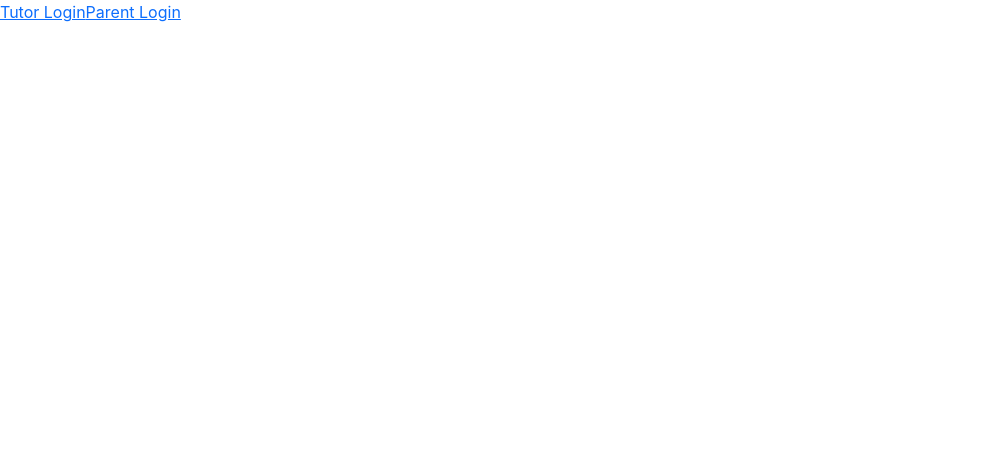
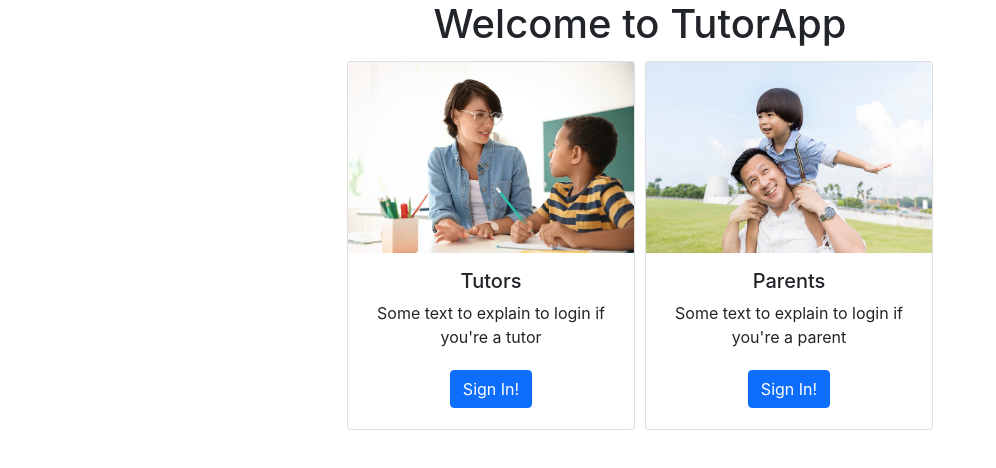
Before and after one commit to naiianable/myTutorApp, a React (Create React App) app in the folder client/: page / in a window 1280 px wide. Shown: the top 468 px of the page, without its empty margins (0-996 px from the left). Built offline with nearby package versions, Linux system fonts and the light colour scheme.

Commit message:
tutors/parents links on homepage

```diff
--- a/client/public/index.html
+++ b/client/public/index.html
@@ -9,7 +9,6 @@
       name="description"
       content="Web site created using create-react-app"
     />
-    <link rel="apple-touch-icon" href="%PUBLIC_URL%/logo192.png" />
 
     <link rel="manifest" href="%PUBLIC_URL%/manifest.json" />
     <!-- CSS only -->
--- a/client/src/App.js
+++ b/client/src/App.js
@@ -10,14 +10,19 @@ import ParentLogin from "./components/Pages/ParentLogin";
 import TutorLogin from "./components/Pages/TutorLogin";
 
 function App() {
+
   return (
+
     <div >
 
       <Router>
 
+        <Switch>
+
+          <Route exact path="/">
             <Main />
+          </Route>
 
-      <Switch>
           <Route path="/tutorLogin">
             <TutorLogin />
           </Route>
@@ -29,6 +34,7 @@ function App() {
 
       </Router>
     </div>
+
   );
 }
 
--- a/client/src/components/NavBar/NavBar.js
+++ b/client/src/components/NavBar/NavBar.js
@@ -1,5 +1,5 @@
 import React from 'react'
-import { Link } from "react-router-dom";
+// import { Link } from "react-router-dom";
 
 const Navbar = () => {
     return (
--- a/client/src/components/Pages/Main.js
+++ b/client/src/components/Pages/Main.js
@@ -1,15 +1,98 @@
 import React from 'react'
+import tutorImage from '../../images/tutorImage.jpeg';
+import parentImage from '../../images/parentImage.jpeg';
+import './main.css';
 
 const Main = () => {
+
+    // const [loginOptions, setLoginOptions] = useState(true)
+
+    // let mainDisplay;
+
+    // let displayOptions = (e) => {
+    //     e.preventDefault();
+    //     setLoginOptions(false);
+
+    // }
+    // // console.log("this is the click option", loginOptions)
+
+    // if(loginOptions === true) {
+    //     mainDisplay =
+
+    // } else {
+    //     return
+    // }
     return (
-        <div>
-            <a href="/tutorLogin">
-                Tutor Login
-            </a>
+        <div className="text-center">
+            <div>
+                <h1>Welcome to TutorApp</h1>
+            </div>
 
-            <a href="/parentLogin">
-                Parent Login
-            </a>
+            {/* <div className="border w-25 rounded">
+                <div>
+                    <a className="btn btn-light" href="/tutorLogin">
+                    Tutor Login
+                    </a>
+                </div>
+
+
+            </div>
+
+            <div className="border w-25 rounded">
+                <div>
+                    <a className="btn btn-light" href="/parentLogin">
+                    Parent Login
+                    </a>
+                </div>
+            </div> */}
+
+            <div className="col d-flex justify-content-center">
+
+            <div className="card" style={{width: "18rem", margin: "5px"}}>
+                <img className="card-img-top" src={tutorImage} alt="tutorImg" />
+                    <div className="card-body">
+                        <h5 className="card-title">Tutors</h5>
+                        <p className="card-text">Some text to explain to login if you're a tutor</p>
+                        <a href="/tutorLogin" className="btn btn-primary">Sign In!</a>
+                    </div>
+            </div>
+
+            <div className="card" style={{width: "18rem", margin: "5px"}}>
+                <img className="card-img-top" src={parentImage} alt="parentImg" />
+                    <div className="card-body">
+                        <h5 className="card-title">Parents</h5>
+                        <p className="card-text">Some text to explain to login if you're a parent</p>
+                        <a href="/parentLogin" className="btn btn-primary">Sign In!</a>
+                    </div>
+            </div>
+
+                {/* <div className="col-sm-6 col-md-4 img-thumbnail">
+                    <div className="thumbnail">
+                        <img src={tutorImage} alt="tutorImg" className="img-thumbnail" />
+                            <div className="caption">
+                                <h3>Tutors</h3>
+                                    <p>Some text to explain to login if you're a tutor</p>
+                                    <p>
+                                        <a href="/tutorLogin" className="btn btn-primary" role="button">Sign In!</a>
+                                    </p>
+                            </div>
+                    </div>
+                </div>
+
+                <div className="col-sm-6 col-md-4 float-right img-thumbnail">
+                    <div className="thumbnail">
+                        <img src={parentImage} alt="parentImg" className="img-thumbnail" />
+                            <div className="caption">
+                                <h3>Parents</h3>
+                                    <p>Some text to explain to login if you're a parent</p>
+                                    <p>
+                                        <a href="/parentLogin" className="btn btn-primary" role="button">Sign In!</a>
+                                    </p>
+                            </div>
+                    </div>
+                </div> */}
+
+            </div>
         </div>
     )
 }
--- a/client/src/components/Pages/TutorLogin.js
+++ b/client/src/components/Pages/TutorLogin.js
@@ -9,7 +9,7 @@ const TutorLogin = () => {
             <form className="form-control">
                 <div className="form-group text-center">
                     <div>
-                        <label for="exampleInputEmail1">Email address:</label>
+                        <label>Email address:</label>
                     </div>
                     <input type="email" className="col-xs-3" id="exampleInputEmail1" aria-describedby="emailHelp" placeholder="Enter email" />
                     <div>
@@ -18,7 +18,7 @@ const TutorLogin = () => {
                 </div>
                 <div className="form-group text-center">
                     <div>
-                        <label for="exampleInputPassword1">Password:</label>
+                        <label>Password:</label>
                     </div>
                     <input type="password" className="col-xs-3" id="exampleInputPassword1" placeholder="Password" />
                 </div>
--- /dev/null
+++ b/client/src/components/Pages/main.css
@@ -0,0 +1,5 @@
+
+
+.btn {
+    margin: 5px;
+}
```
Also changed, not shown: client/src/images/parentImage.jpeg (added), client/src/images/tutorImage.jpeg (added). Lines whose indentation alone changed are shown as unchanged.
